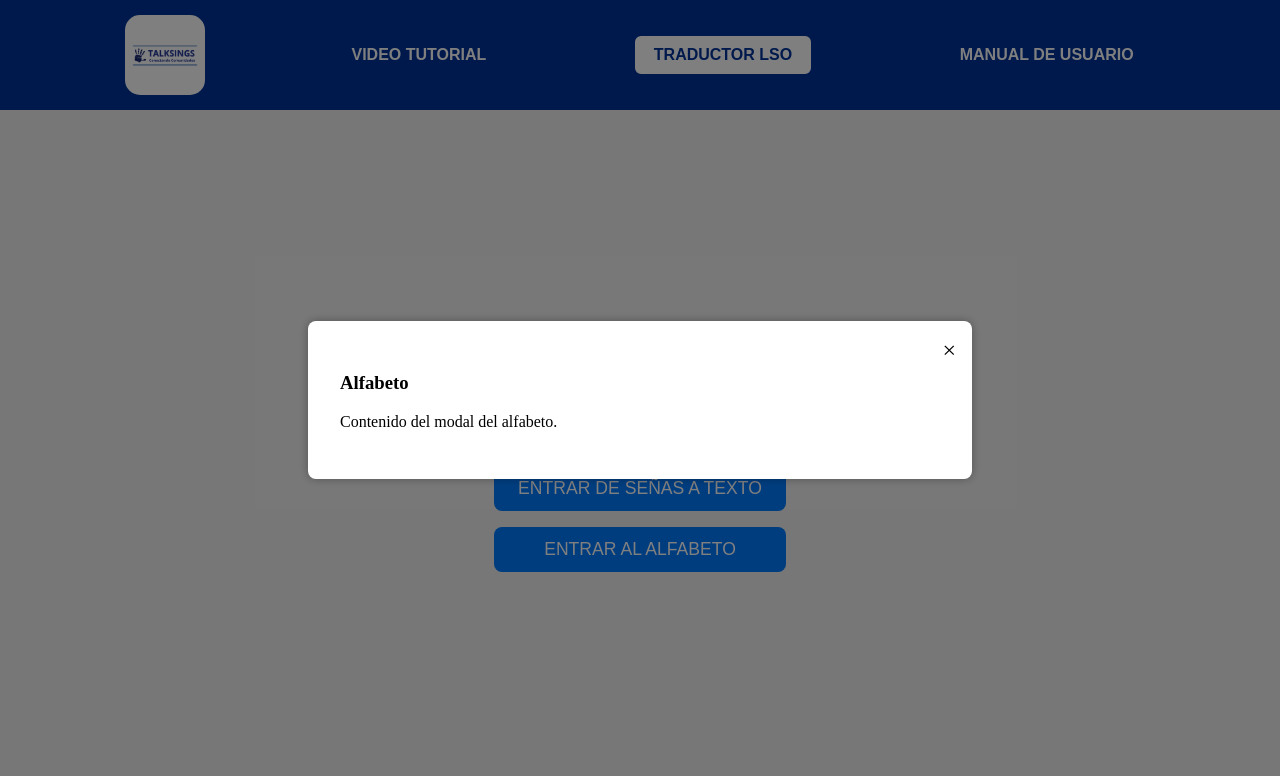
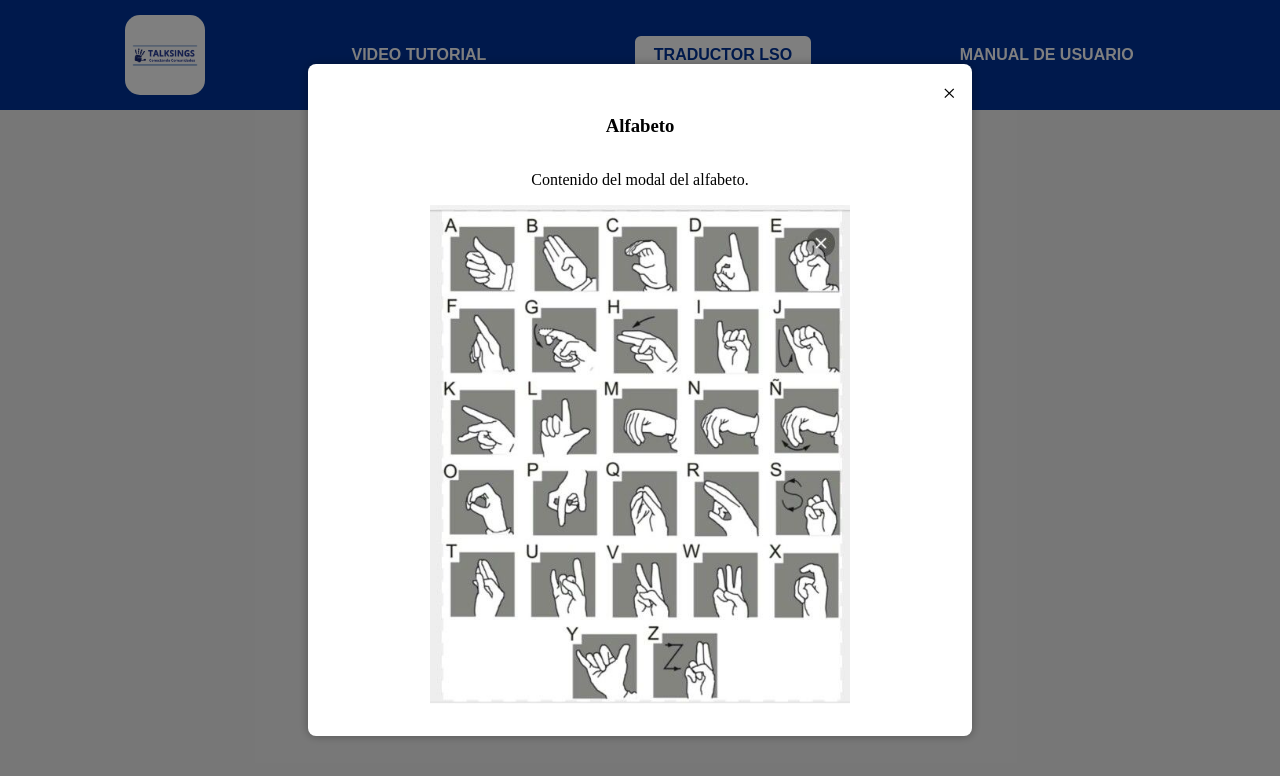
Before and after one commit to Kevinhd999/front_traductor, an Angular app: page / in a window 1280 px wide. Both pictures are taken after a click on the button "ENTRAR AL ALFABETO". Shown: the top 776 px of the page. Built offline with nearby package versions, Linux system fonts and the light colour scheme.

Commit message:
se agrego foto para el alfabeto

```diff
--- a/src/app/principal/principal.component.css
+++ b/src/app/principal/principal.component.css
@@ -72,6 +72,9 @@
   width: 90%;
   max-width: 600px;
   box-shadow: 0 0 10px rgba(0, 0, 0, 0.3);
+  display: flex;
+      flex-direction: column;
+      align-items: center;
 }
 
 .close {
@@ -143,3 +146,9 @@
   color: #003399;
   border: 2px solid #003399;
 }
+
+
+.alfabeto{
+  width: 70%;
+  height: 70%;
+}
--- a/src/app/principal/principal.component.html
+++ b/src/app/principal/principal.component.html
@@ -49,6 +49,7 @@
       <span class="close" (click)="cerrarModal()">&times;</span>
       <h3>Alfabeto</h3>
       <p>Contenido del modal del alfabeto.</p>
+      <img src="/multimedia/alfabeto.jpg" class="alfabeto">
     </div>
   </div>
 
```
Also changed, not shown: public/multimedia/alfabeto.jpg (added).
